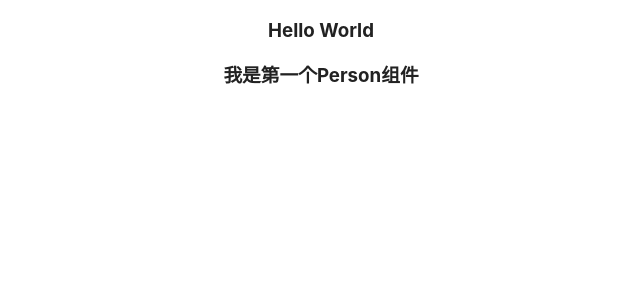
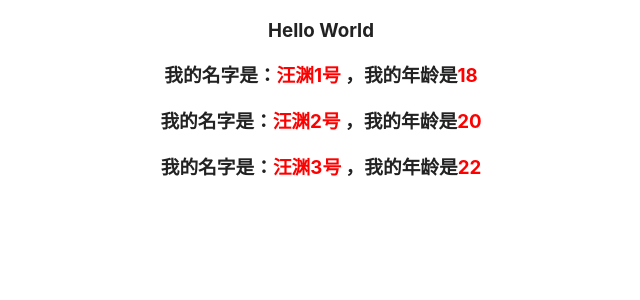
Before and after one commit to yuanwang12/yuanwang12.github.io, a React (Create React App) app in the folder workspace/react-basic/: page / in a window 1280 px wide. Shown: the top 300 px of the page, without its empty margins (319-959 px from the left). Built offline with nearby package versions, Linux system fonts and the light colour scheme.

Commit message:
props实现父子组件通信

```diff
--- a/workspace/react-basic/src/App.js
+++ b/workspace/react-basic/src/App.js
@@ -7,7 +7,9 @@ class App extends React.Component {
     return (
       <div className="main">
         <h3>Hello World</h3>
-        <Person />
+        <Person name="汪渊1号" age="18" />
+        <Person name="汪渊2号" age="20" />
+        <Person name="汪渊3号" age="22" />
       </div>
     )
   }
--- a/workspace/react-basic/src/Person/Person.js
+++ b/workspace/react-basic/src/Person/Person.js
@@ -1,10 +1,13 @@
 import React from 'react'
 import './Person.css'
 
-const Person = () => {
+const Person = props => {
+  const style = {
+    color: 'red'
+  }
   return (
     <div className="personWrapp">
-      <h3>我是第一个Person组件</h3>
+      <h3>我的名字是：<span style={style}>{props.name}</span> ，我的年龄是<span style={style}>{props.age}</span></h3>
     </div>
   )
 }
```
